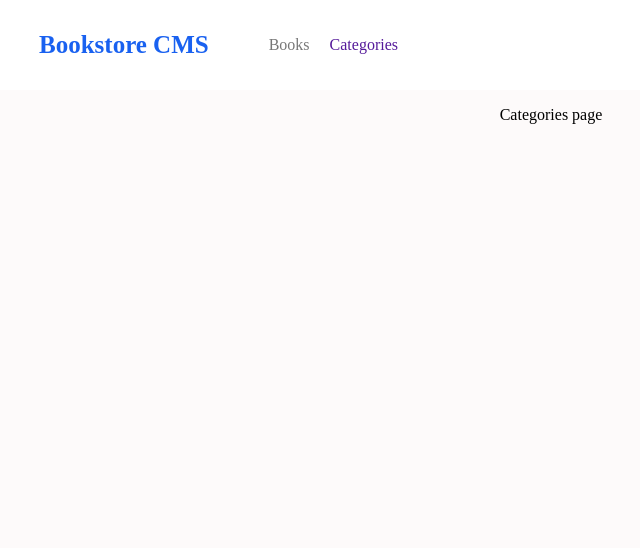
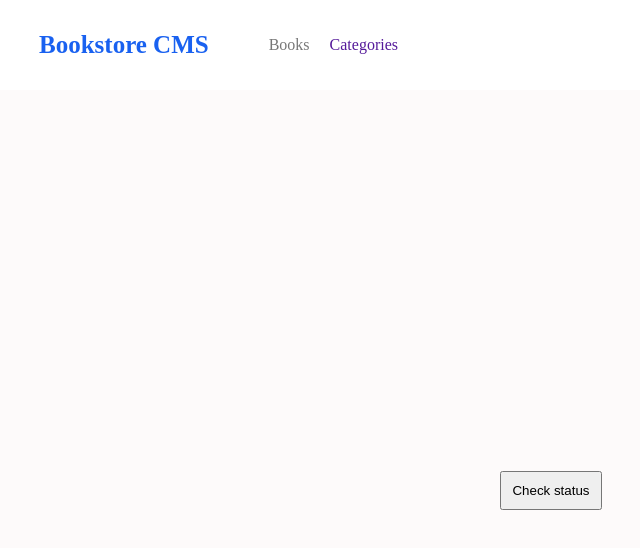
Before and after one commit to jonas-45/Bookstore, a React (Create React App) app: page /categories in a window 1280 px wide. Shown: the top 548 px of the page, without its empty margins (89-729 px from the left). Built offline with nearby package versions, Linux system fonts and the light colour scheme.

Commit message:
Add check status button to categories

```diff
--- a/src/components/Root.js
+++ b/src/components/Root.js
@@ -3,7 +3,7 @@ import Navbar from "./Navbar";
 
 const Root = () => {
   return (
-    <div>
+    <div className="wrapper">
       <Navbar />
       <Outlet />
     </div>
--- a/src/routes/Categories.js
+++ b/src/routes/Categories.js
@@ -3,7 +3,7 @@ import React from 'react'
 export default function Categories() {
   return (
     <div className='category-wrapper'>
-      <p>Categories page</p>
+      <button type='button' className='check-status-btn'>Check status </button>
     </div>
   )
 }
--- a/src/styles/index.css
+++ b/src/styles/index.css
@@ -1,6 +1,11 @@
 body {
   margin: 0;
   background-color: #fdfafa;
+}
+
+.wrapper {
+  width: 100%;
+  height: 100vh;
 }
 
 nav {
@@ -54,8 +59,14 @@ h2 {
 .category-wrapper {
   display: flex;
   justify-content: center;
+  align-items: center;
+  height: 100%;
 }
 
 .active {
   color: #551A9A;
 }
+
+.check-status-btn {
+  padding: 10px;
+}
```
Also changed, not shown: 1 other file (tests, documents, lock files or other folders).
